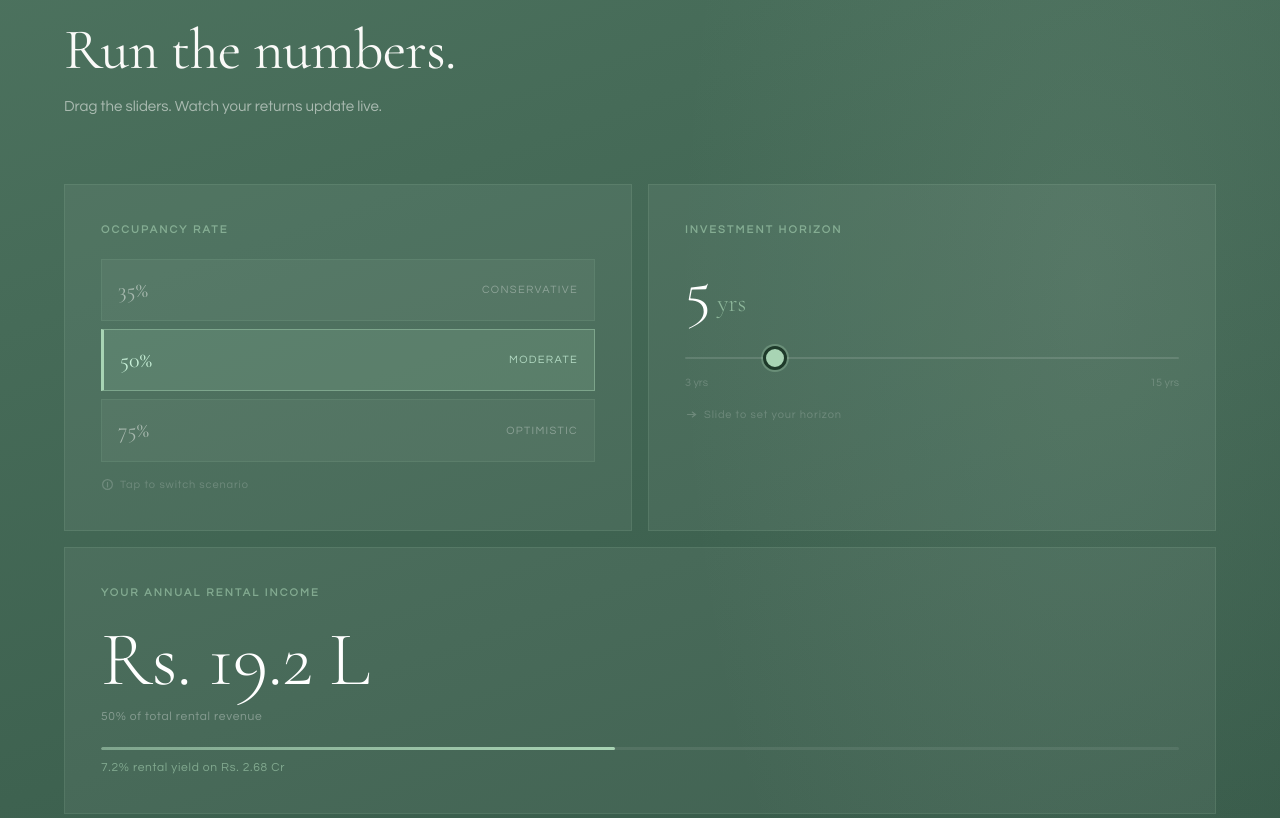
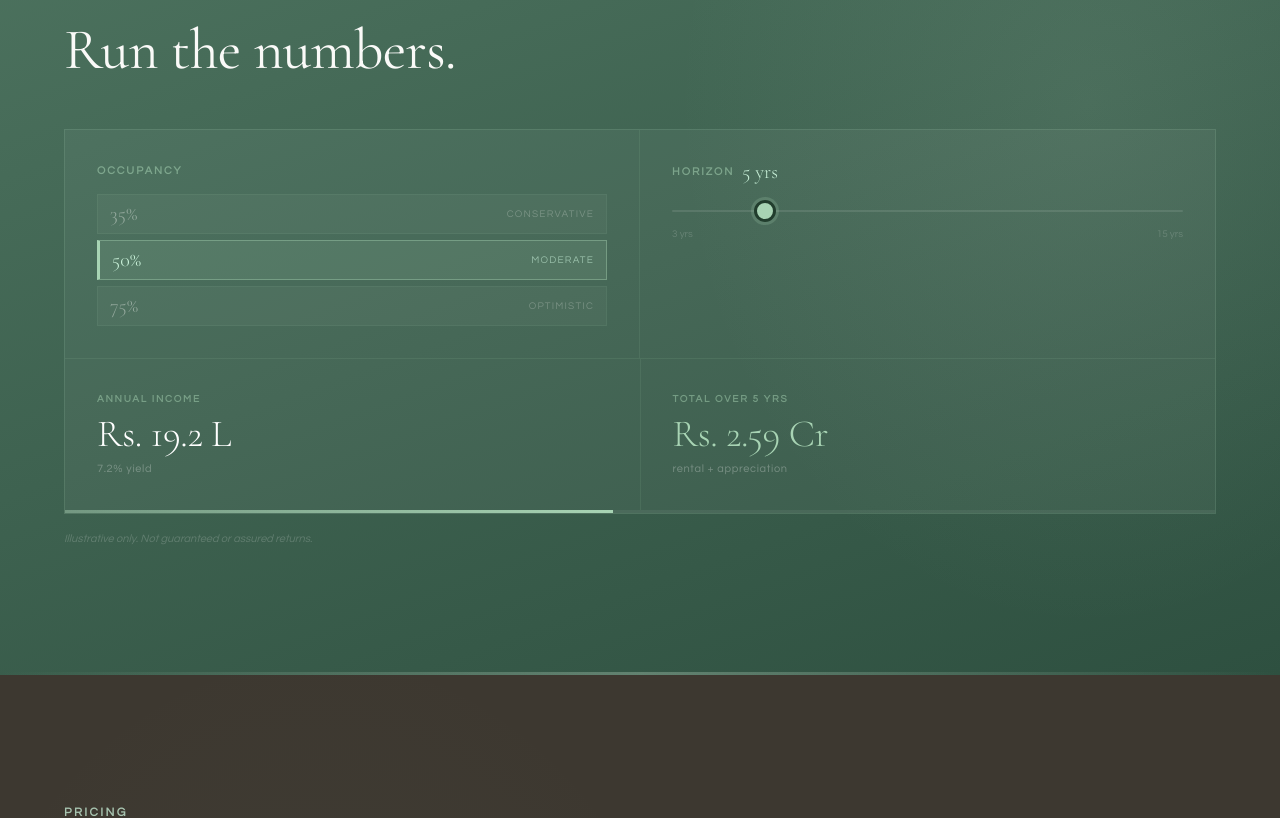
Before and after one commit to Abhi011999/ganapati-air-landing, a Next.js app: page / in a window 1280 px wide. Shown: the part 6322-7140 px from the top of the page. Built offline with nearby package versions, Linux system fonts and the light colour scheme.

Commit message:
fix: calculator compact minimal v3 — all visible in one screen, controls left+right, results side by side, live bar

```diff
--- a/app/globals.css
+++ b/app/globals.css
@@ -2307,3 +2307,187 @@ h1,h2,h3,h4,h5,h6 {
   .nav__logo-bg img { width: 32px !important; height: 32px !important; }
   .nav__air-bg img  { width: 88px !important; height: 30px !important; }
 }
+
+/* ================================================================
+   CALCULATOR — COMPACT MINIMAL v3
+   ================================================================ */
+.calc__top { margin-bottom: clamp(28px, 4vw, 48px); }
+
+.calc__compact {
+  background: rgba(255,255,255,0.04);
+  border: 1px solid rgba(168,212,180,0.15);
+  overflow: hidden;
+}
+
+/* Controls */
+.calc__controls {
+  display: grid;
+  grid-template-columns: 1fr 1fr;
+  gap: 0;
+  border-bottom: 1px solid rgba(168,212,180,0.1);
+}
+.calc__field {
+  padding: clamp(20px, 2.5vw, 32px);
+}
+.calc__field:first-child {
+  border-right: 1px solid rgba(168,212,180,0.1);
+}
+.calc__field-label {
+  font-size: 11px;
+  font-weight: 600;
+  text-transform: uppercase;
+  letter-spacing: 0.18em;
+  color: rgba(168,212,180,0.55);
+  margin-bottom: 14px;
+  display: flex;
+  align-items: center;
+  gap: 8px;
+}
+.calc__field-val {
+  font-family: var(--font-display);
+  font-size: 20px;
+  color: #C8F0D8;
+  letter-spacing: 0;
+  text-transform: none;
+  font-weight: 300;
+  line-height: 1;
+}
+
+/* Occupancy buttons */
+.calc__occ-row {
+  display: flex;
+  flex-direction: column;
+  gap: 6px;
+}
+.calc__occ-btn {
+  display: flex;
+  align-items: center;
+  justify-content: space-between;
+  padding: 9px 12px;
+  background: rgba(255,255,255,0.03);
+  border: 1px solid rgba(168,212,180,0.08);
+  cursor: pointer;
+  transition: all 0.18s ease;
+  text-align: left;
+}
+.calc__occ-btn:hover {
+  background: rgba(168,212,180,0.07);
+  border-color: rgba(168,212,180,0.2);
+}
+.calc__occ-btn.active {
+  background: rgba(168,212,180,0.12);
+  border-color: rgba(168,212,180,0.4);
+  border-left: 3px solid #A8D4B4;
+}
+.calc__occ-pct {
+  font-family: var(--font-display);
+  font-size: 20px;
+  font-weight: 300;
+  color: rgba(250,250,248,0.4);
+  transition: color 0.18s ease;
+  line-height: 1;
+}
+.calc__occ-btn.active .calc__occ-pct { color: #C8F0D8; }
+.calc__occ-sub {
+  font-size: 10px;
+  text-transform: uppercase;
+  letter-spacing: 0.12em;
+  color: rgba(250,250,248,0.25);
+  transition: color 0.18s ease;
+}
+.calc__occ-btn.active .calc__occ-sub { color: rgba(200,240,216,0.6); }
+
+/* Slider */
+.calc__slider {
+  -webkit-appearance: none; appearance: none;
+  width: 100%; height: 2px;
+  background: rgba(255,255,255,0.1);
+  outline: none; cursor: pointer; border-radius: 1px;
+  margin: 6px 0 0;
+}
+.calc__slider::-webkit-slider-thumb {
+  -webkit-appearance: none;
+  width: 22px; height: 22px; border-radius: 50%;
+  background: #A8D4B4;
+  cursor: pointer;
+  border: 3px solid #1E3A2A;
+  box-shadow: 0 0 0 3px rgba(168,212,180,0.2);
+  transition: transform 0.15s ease;
+}
+.calc__slider::-webkit-slider-thumb:hover { transform: scale(1.2); }
+.calc__slider::-moz-range-thumb {
+  width: 22px; height: 22px; border-radius: 50%;
+  background: #A8D4B4; border: 3px solid #1E3A2A;
+}
+.calc__range-labels {
+  display: flex; justify-content: space-between;
+  font-size: 10px; color: rgba(250,250,248,0.18);
+  margin-top: 6px;
+}
+
+/* Results row */
+.calc__results-row {
+  display: grid;
+  grid-template-columns: 1fr 1px 1fr;
+  align-items: center;
+}
+.calc__result-divider {
+  background: rgba(168,212,180,0.1);
+  align-self: stretch;
+}
+.calc__result-cell {
+  padding: clamp(20px, 2.5vw, 32px);
+}
+.calc__result-label {
+  font-size: 10px;
+  font-weight: 600;
+  text-transform: uppercase;
+  letter-spacing: 0.18em;
+  color: rgba(168,212,180,0.5);
+  margin-bottom: 8px;
+}
+.calc__result-num {
+  font-family: var(--font-display);
+  font-size: clamp(24px, 3vw, 44px);
+  font-weight: 300;
+  color: #ffffff;
+  line-height: 1;
+  margin-bottom: 6px;
+  letter-spacing: -0.01em;
+}
+.calc__result-cell--accent .calc__result-num { color: #A8D4B4; }
+.calc__result-sub {
+  font-size: 11px;
+  color: rgba(250,250,248,0.3);
+  letter-spacing: 0.06em;
+}
+
+/* Live bar at bottom */
+.calc__livebar {
+  height: 3px;
+  background: rgba(255,255,255,0.06);
+}
+.calc__livebar-fill {
+  height: 100%;
+  background: linear-gradient(90deg, rgba(168,212,180,0.4), #A8D4B4);
+  transition: width 0.5s cubic-bezier(0.25,1,0.5,1);
+}
+
+.calc__disclaimer {
+  margin-top: 16px;
+  font-size: 11px;
+  color: rgba(250,250,248,0.2);
+  font-style: italic;
+  line-height: 1.6;
+}
+
+/* Mobile */
+@media (max-width: 600px) {
+  .calc__controls { grid-template-columns: 1fr; }
+  .calc__field:first-child { border-right: none; border-bottom: 1px solid rgba(168,212,180,0.1); }
+  .calc__field { padding: 18px 16px; }
+  .calc__occ-pct { font-size: 18px; }
+  .calc__result-cell { padding: 18px 16px; }
+  .calc__result-num { font-size: clamp(20px, 7vw, 34px); }
+  .calc__field-val { font-size: 18px; }
+}
--- a/components/Calculator.tsx
+++ b/components/Calculator.tsx
@@ -2,79 +2,43 @@
 
 import { useState, useEffect, useRef } from "react";
 
-function useAnimatedNumber(target: number, decimals = 0) {
-  const [display, setDisplay] = useState(target);
+function fmtVal(n: number) {
+  if (n >= 10000000) return `Rs. ${(n / 10000000).toFixed(2)} Cr`;
+  if (n >= 100000)   return `Rs. ${(n / 100000).toFixed(1)} L`;
+  return `Rs. ${n.toLocaleString("en-IN")}`;
+}
+
+function LiveNumber({ value, fmt }: { value: number; fmt: (n: number) => string }) {
+  const [display, setDisplay] = useState(value);
   const frameRef = useRef<number>(0);
-  const startRef = useRef<number>(0);
-  const fromRef  = useRef<number>(target);
+  const fromRef  = useRef<number>(value);
 
   useEffect(() => {
     fromRef.current = display;
-    startRef.current = performance.now();
-    const duration = 600;
-
-    const animate = (now: number) => {
-      const elapsed = now - startRef.current;
-      const t = Math.min(elapsed / duration, 1);
-      const eased = 1 - Math.pow(1 - t, 3);
-      const current = fromRef.current + (target - fromRef.current) * eased;
-      setDisplay(current);
-      if (t < 1) frameRef.current = requestAnimationFrame(animate);
-    };
-
-    cancelAnimationFrame(frameRef.current);
-    frameRef.current = requestAnimationFrame(animate);
-    return () => cancelAnimationFrame(frameRef.current);
-  // eslint-disable-next-line react-hooks/exhaustive-deps
-  }, [target]);
-
-  return decimals > 0 ? display.toFixed(decimals) : Math.round(display).toLocaleString("en-IN");
-}
-
-function fmt(n: number) {
-  if (n >= 10000000) return `${(n / 10000000).toFixed(2)} Cr`;
-  if (n >= 100000)   return `${(n / 100000).toFixed(1)} L`;
-  return n.toLocaleString("en-IN");
-}
-
-function fmtAnimated(n: number) {
-  if (n >= 10000000) return `${(n / 10000000).toFixed(2)} Cr`;
-  if (n >= 100000)   return `${(n / 100000).toFixed(1)} L`;
-  return n.toLocaleString("en-IN");
-}
-
-const OCC_STEPS = [
-  { label: "Conservative", sub: "35%", value: 35 },
-  { label: "Moderate",     sub: "50%", value: 50 },
-  { label: "Optimistic",   sub: "75%", value: 75 },
-];
-
-function LiveNumber({ value, prefix = "Rs.", suffix = "" }: { value: number; prefix?: string; suffix?: string }) {
-  const [display, setDisplay] = useState(value);
-  const frameRef = useRef<number>(0);
-  const fromRef  = useRef<number>(value);
-  const startRef = useRef<number>(0);
-
-  useEffect(() => {
-    fromRef.current = display;
-    startRef.current = performance.now();
-    const duration = 500;
-    const to = value;
-    const animate = (now: number) => {
-      const t = Math.min((now - startRef.current) / duration, 1);
-      const eased = 1 - Math.pow(1 - t, 3);
-      const cur = fromRef.current + (to - fromRef.current) * eased;
-      setDisplay(cur);
-      if (t < 1) frameRef.current = requestAnimationFrame(animate);
+    const start = performance.now();
+    const from  = fromRef.current;
+    const to    = value;
+    const dur   = 450;
+    const run   = (now: number) => {
+      const t = Math.min((now - start) / dur, 1);
+      const e = 1 - Math.pow(1 - t, 3);
+      setDisplay(from + (to - from) * e);
+      if (t < 1) frameRef.current = requestAnimationFrame(run);
     };
     cancelAnimationFrame(frameRef.current);
-    frameRef.current = requestAnimationFrame(animate);
+    frameRef.current = requestAnimationFrame(run);
     return () => cancelAnimationFrame(frameRef.current);
   // eslint-disable-next-line react-hooks/exhaustive-deps
   }, [value]);
 
-  return <>{prefix} {fmtAnimated(display)}{suffix}</>;
+  return <>{fmt(display)}</>;
 }
+
+const OCC = [
+  { label: "35%", sub: "Conservative", value: 35 },
+  { label: "50%", sub: "Moderate",     value: 50 },
+  { label: "75%", sub: "Optimistic",   value: 75 },
+];
 
 export default function Calculator() {
   const [occ, setOcc]     = useState(50);
@@ -84,112 +48,84 @@ export default function Calculator() {
   const ADR     = 21000;
   const APPRATE = 10;
 
-  const ownerShare  = ADR * (occ / 100) * 365 * 0.5;
-  const yieldPct    = (ownerShare / PRICE) * 100;
-  const futureValue = PRICE * Math.pow(1 + APPRATE / 100, years);
-  const totalReturn = (ownerShare * years) + (futureValue - PRICE);
-
-  // Progress bar width for yield (max ~15%)
-  const yieldWidth = Math.min((yieldPct / 15) * 100, 100);
-  // Progress bar for total return vs price
-  const returnWidth = Math.min((totalReturn / (PRICE * 3)) * 100, 100);
+  const annual      = ADR * (occ / 100) * 365 * 0.5;
+  const yieldPct    = (annual / PRICE) * 100;
+  const futureVal   = PRICE * Math.pow(1 + APPRATE / 100, years);
+  const totalReturn = annual * years + (futureVal - PRICE);
 
   return (
     <section className="section calc" id="calculator">
       <div className="wrap">
-
-        {/* Header */}
-        <div className="calc__header reveal">
+        <div className="calc__top reveal">
           <span className="sec-tag">Returns Calculator</span>
-          <h2 className="sec-title reveal-line" style={{ marginTop: 14 }}><span>Run the numbers.</span></h2>
-          <p className="sec-body" style={{ marginTop: 12, color: "rgba(250,250,248,0.55)" }}>
-            Drag the sliders. Watch your returns update live.
-          </p>
+          <h2 className="sec-title" style={{ marginTop: 10 }}><span>Run the numbers.</span></h2>
         </div>
 
-        <div className="calc__bento">
+        <div className="calc__compact reveal">
 
-          {/* ── Card A: Occupancy selector ── */}
-          <div className="calc__card calc__card--occ reveal">
-            <div className="calc__card-label">Occupancy Rate</div>
-            <div className="calc__occ-tabs">
-              {OCC_STEPS.map((s) => (
+          {/* ── Controls row ── */}
+          <div className="calc__controls">
+
+            {/* Occupancy */}
+            <div className="calc__field">
+              <div className="calc__field-label">Occupancy</div>
+              <div className="calc__occ-row">
+                {OCC.map((s) => (
                   <button
                     key={s.value}
                     type="button"
-                  className={`calc__occ-tab${occ === s.value ? " active" : ""}`}
+                    className={`calc__occ-btn${occ === s.value ? " active" : ""}`}
                     onClick={() => setOcc(s.value)}
                   >
-                  <span className="calc__occ-tab-pct">{s.sub}</span>
-                  <span className="calc__occ-tab-name">{s.label}</span>
+                    <span className="calc__occ-pct">{s.label}</span>
+                    <span className="calc__occ-sub">{s.sub}</span>
                   </button>
                 ))}
               </div>
-            <div className="calc__occ-hint">
-              <svg viewBox="0 0 16 16" fill="none" stroke="currentColor" strokeWidth="1.5" strokeLinecap="round">
-                <circle cx="8" cy="8" r="6"/><path d="M8 7v4M8 5.5v.5"/>
-              </svg>
-              Tap to switch scenario
-            </div>
             </div>
 
-          {/* ── Card B: Horizon slider ── */}
-          <div className="calc__card calc__card--horizon reveal">
-            <div className="calc__card-label">Investment Horizon</div>
-            <div className="calc__horizon-num">{years}<span>yrs</span></div>
+            {/* Horizon */}
+            <div className="calc__field">
+              <div className="calc__field-label">
+                Horizon <span className="calc__field-val">{years} yrs</span>
+              </div>
               <input
                 type="range" min={3} max={15} step={1} value={years}
                 onChange={(e) => setYears(Number(e.target.value))}
                 className="calc__slider"
               />
               <div className="calc__range-labels"><span>3 yrs</span><span>15 yrs</span></div>
-            <div className="calc__occ-hint">
-              <svg viewBox="0 0 16 16" fill="none" stroke="currentColor" strokeWidth="1.5" strokeLinecap="round">
-                <path d="M3 8h10M9 5l4 3-4 3"/>
-              </svg>
-              Slide to set your horizon
             </div>
           </div>
 
-          {/* ── Card C: Annual income (big hero number) ── */}
-          <div className="calc__card calc__card--income reveal">
-            <div className="calc__card-label">Your Annual Rental Income</div>
-            <div className="calc__hero-num">
-              <LiveNumber value={ownerShare} />
+          {/* ── Results row ── */}
+          <div className="calc__results-row">
+            <div className="calc__result-cell">
+              <div className="calc__result-label">Annual income</div>
+              <div className="calc__result-num">
+                <LiveNumber value={annual} fmt={fmtVal} />
               </div>
-            <div className="calc__income-sub">50% of total rental revenue</div>
-            {/* Live yield bar */}
-            <div className="calc__bar-wrap">
-              <div className="calc__bar-track">
-                <div className="calc__bar-fill" style={{ width: `${yieldWidth}%` }} />
+              <div className="calc__result-sub">{yieldPct.toFixed(1)}% yield</div>
             </div>
-              <div className="calc__bar-label">
-                {yieldPct.toFixed(1)}% rental yield on Rs. 2.68 Cr
+            <div className="calc__result-divider" />
+            <div className="calc__result-cell calc__result-cell--accent">
+              <div className="calc__result-label">Total over {years} yrs</div>
+              <div className="calc__result-num">
+                <LiveNumber value={totalReturn} fmt={fmtVal} />
               </div>
+              <div className="calc__result-sub">rental + appreciation</div>
             </div>
           </div>
 
-          {/* ── Card D: Total return ── */}
-          <div className="calc__card calc__card--total reveal">
-            <div className="calc__card-label">Total Return over {years} Years</div>
-            <div className="calc__hero-num calc__hero-num--accent">
-              <LiveNumber value={totalReturn} />
-            </div>
-            <div className="calc__income-sub">Rental income + capital appreciation at 10% p.a.</div>
-            <div className="calc__bar-wrap">
-              <div className="calc__bar-track">
-                <div className="calc__bar-fill calc__bar-fill--accent" style={{ width: `${returnWidth}%` }} />
-              </div>
-              <div className="calc__bar-label">
-                vs Rs. 2.68 Cr invested
-              </div>
-            </div>
+          {/* Live bar */}
+          <div className="calc__livebar">
+            <div className="calc__livebar-fill" style={{ width: `${Math.min((yieldPct / 15) * 100, 100)}%` }} />
           </div>
 
         </div>
 
         <p className="calc__disclaimer reveal">
-          Illustrative projections only. Not guaranteed or assured returns. Actual returns depend on occupancy, market conditions, and operator performance.
+          Illustrative only. Not guaranteed or assured returns.
         </p>
       </div>
     </section>
```
Lines whose indentation alone changed are shown as unchanged.
